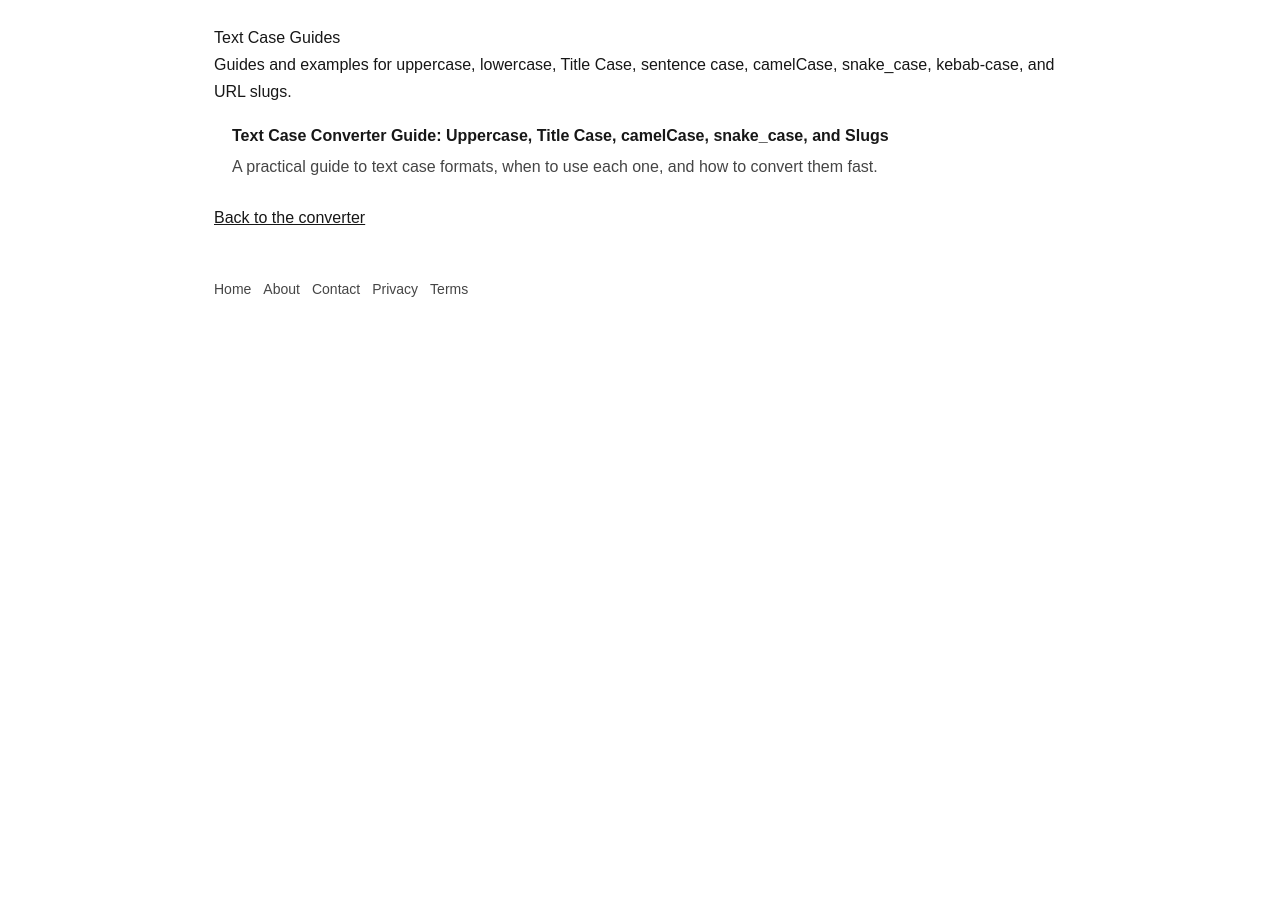
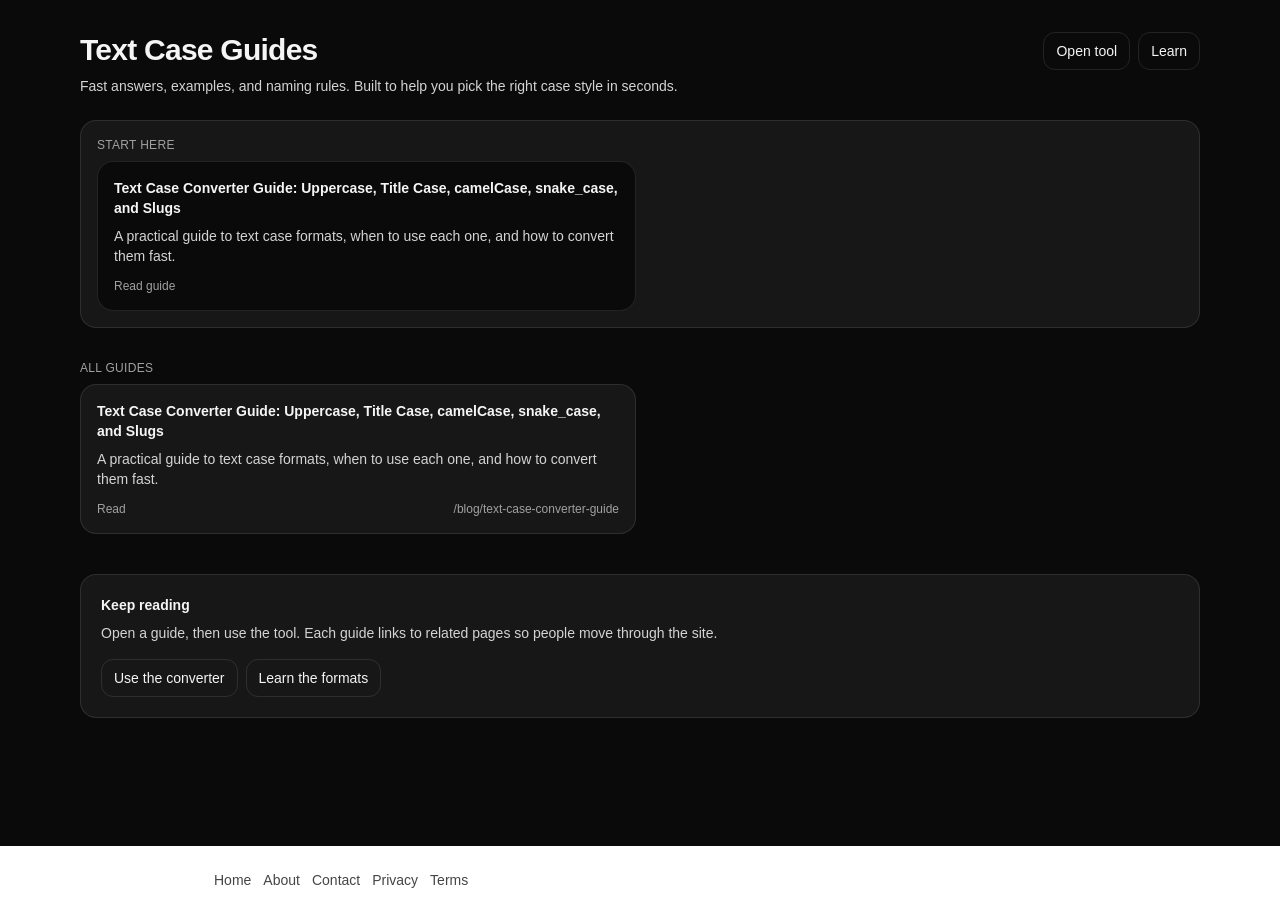
Before and after one commit to raiderj77/text-converter, a Next.js app: page /blog in a window 1280 px wide. Before the commit the page ends 800 px from the top, so only its background shows below. Built offline with nearby package versions, Linux system fonts and the light colour scheme.

Commit message:
Restyle blog pages to match site UI

```diff
--- a/app/blog/[slug]/page.tsx
+++ b/app/blog/[slug]/page.tsx
@@ -1,7 +1,12 @@
+import Link from "next/link";
 import { SITE_URL, getPostBySlug, posts } from "@/lib/blog";
 import { notFound } from "next/navigation";
 
 type ParamsPromise = Promise<{ slug: string }>;
+
+function cx(...parts: Array<string | false | null | undefined>) {
+  return parts.filter(Boolean).join(" ");
+}
 
 export async function generateStaticParams() {
   return posts.map((post) => ({ slug: post.slug }));
@@ -44,6 +49,19 @@ function buildArticleSchema(title: string, description: string, url: string) {
   };
 }
 
+function AdSlot({ label }: { label: string }) {
+  return (
+    <div className="my-8">
+      <div className="rounded-2xl border border-white/10 bg-neutral-900 p-5 text-center">
+        <div className="text-xs uppercase tracking-wide text-neutral-400">
+          {label}
+        </div>
+        <div className="mt-2 text-sm text-neutral-300">Ad slot</div>
+      </div>
+    </div>
+  );
+}
+
 export default async function BlogPostPage(props: { params: ParamsPromise }) {
   const { slug } = await props.params;
   const post = getPostBySlug(slug);
@@ -54,10 +72,15 @@ export default async function BlogPostPage(props: { params: ParamsPromise }) {
   const faqSchema = buildFaqSchema(post.faq);
   const articleSchema = buildArticleSchema(post.title, post.description, url);
 
-  const moreGuides = posts.filter((p) => p.slug !== post.slug);
+  const related =
+    post.related && post.related.length
+      ? post.related
+          .map((s) => posts.find((p) => p.slug === s))
+          .filter(Boolean)
+      : posts.filter((p) => p.slug !== post.slug).slice(0, 6);
 
   return (
-    <main style={{ maxWidth: 800, margin: "0 auto", padding: 24, lineHeight: 1.7 }}>
+    <main className="min-h-screen bg-neutral-950 text-neutral-100 pb-24">
       <script
         type="application/ld+json"
         dangerouslySetInnerHTML={{ __html: JSON.stringify(articleSchema) }}
@@ -67,41 +90,131 @@ export default async function BlogPostPage(props: { params: ParamsPromise }) {
         dangerouslySetInnerHTML={{ __html: JSON.stringify(faqSchema) }}
       />
 
-      <article>{post.content}</article>
+      <div className="mx-auto max-w-6xl px-4 py-8">
+        <div className="flex items-center justify-between gap-3">
+          <div className="text-sm text-neutral-300">
+            <Link href="/blog" className="underline">
+              Blog
+            </Link>
+            <span className="mx-2 text-neutral-500">/</span>
+            <span className="text-neutral-400">{post.slug}</span>
+          </div>
 
-      <div style={{ margin: "36px 0" }}>
-        <div
-          style={{
-            border: "1px solid rgba(0,0,0,0.08)",
-            borderRadius: 16,
-            padding: 16,
-            textAlign: "center",
-            opacity: 0.8,
-          }}
-        >
-          Ad slot
+          <div className="flex items-center gap-2">
+            <Link
+              href="/"
+              className="rounded-xl px-3 py-2 text-sm border border-white/10 hover:bg-white/10"
+            >
+              Open tool
+            </Link>
+            <Link
+              href="/learn"
+              className="rounded-xl px-3 py-2 text-sm border border-white/10 hover:bg-white/10"
+            >
+              Learn
+            </Link>
+          </div>
         </div>
-      </div>
 
-      <h2>More guides</h2>
-      <ul style={{ paddingLeft: 18 }}>
-        {moreGuides.map((p) => (
-          <li key={p.slug} style={{ marginBottom: 10 }}>
-            <a href={`/blog/${p.slug}`} style={{ fontWeight: 700 }}>
-              {p.title}
-            </a>
-            <div style={{ opacity: 0.8, marginTop: 4 }}>{p.description}</div>
-          </li>
-        ))}
-      </ul>
+        <div className="mt-6 grid grid-cols-1 lg:grid-cols-[1fr_320px] gap-6">
+          <article className="rounded-2xl border border-white/10 bg-neutral-900 p-6">
+            <div className="text-xs uppercase tracking-wide text-neutral-400">
+              Guide
+            </div>
 
-      <div style={{ marginTop: 24 }}>
-        <a href="/blog" style={{ textDecoration: "underline", marginRight: 12 }}>
-          Back to Blog
-        </a>
-        <a href="/" style={{ textDecoration: "underline" }}>
-          Use the converter
-        </a>
+            <div className="mt-3 space-y-4">
+              <div
+                className={cx(
+                  "text-neutral-100",
+                  "[&>h1]:text-2xl [&>h1]:sm:text-3xl [&>h1]:font-bold [&>h1]:tracking-tight",
+                  "[&>h2]:mt-7 [&>h2]:text-lg [&>h2]:font-semibold",
+                  "[&>h3]:mt-5 [&>h3]:text-base [&>h3]:font-semibold",
+                  "[&>p]:text-sm [&>p]:text-neutral-200 [&>p]:leading-7",
+                  "[&>ul]:pl-5 [&>ul]:text-sm [&>ul]:text-neutral-200 [&>ul]:space-y-2 [&>ul]:list-disc",
+                  "[&>ol]:pl-5 [&>ol]:text-sm [&>ol]:text-neutral-200 [&>ol]:space-y-2 [&>ol]:list-decimal",
+                  "[&>a]:underline"
+                )}
+              >
+                {post.content}
+              </div>
+
+              <div className="rounded-2xl border border-white/10 bg-neutral-950 p-4">
+                <div className="text-sm font-semibold">Use the converter</div>
+                <p className="mt-1 text-sm text-neutral-300">
+                  Paste your text once. Copy the format you need.
+                </p>
+                <div className="mt-3">
+                  <Link
+                    href="/"
+                    className="inline-block rounded-xl border border-white/10 px-3 py-2 text-sm hover:bg-white/10"
+                  >
+                    Open the tool
+                  </Link>
+                </div>
+              </div>
+
+              <AdSlot label="After content" />
+
+              <section className="rounded-2xl border border-white/10 bg-neutral-950 p-5">
+                <h2 className="text-lg font-semibold">FAQ</h2>
+                <div className="mt-4 space-y-4">
+                  {post.faq.map((f) => (
+                    <div key={f.question} className="rounded-2xl border border-white/10 bg-neutral-900 p-4">
+                      <div className="text-sm font-semibold">{f.question}</div>
+                      <div className="mt-2 text-sm text-neutral-300 leading-7">
+                        {f.answer}
+                      </div>
+                    </div>
+                  ))}
+                </div>
+              </section>
+
+              <AdSlot label="After FAQ" />
+            </div>
+          </article>
+
+          <aside className="space-y-6">
+            <div className="rounded-2xl border border-white/10 bg-neutral-900 p-5">
+              <div className="text-sm font-semibold">More guides</div>
+              <p className="mt-2 text-sm text-neutral-300">
+                Follow the next link and keep momentum.
+              </p>
+
+              <div className="mt-4 space-y-2">
+                {(related as any[]).map((p) => (
+                  <Link
+                    key={p.slug}
+                    href={`/blog/${p.slug}`}
+                    className="block rounded-2xl border border-white/10 bg-neutral-950 p-3 hover:bg-white/5"
+                  >
+                    <div className="text-sm font-semibold">{p.title}</div>
+                    <div className="mt-1 text-sm text-neutral-300">
+                      {p.description}
+                    </div>
+                  </Link>
+                ))}
+              </div>
+
+              <div className="mt-4 flex gap-2">
+                <Link href="/blog" className="text-sm underline">
+                  Blog index
+                </Link>
+                <Link href="/" className="text-sm underline">
+                  Tool
+                </Link>
+              </div>
+            </div>
+
+            <div className="rounded-2xl border border-white/10 bg-neutral-900 p-5">
+              <div className="text-xs uppercase tracking-wide text-neutral-400">
+                Support
+              </div>
+              <div className="mt-2 text-sm text-neutral-300">
+                Ads stay light. Pages stay fast.
+              </div>
+            </div>
+          </aside>
+        </div>
       </div>
     </main>
   );
--- a/app/blog/page.tsx
+++ b/app/blog/page.tsx
@@ -1,34 +1,114 @@
+import Link from "next/link";
 import { posts } from "@/lib/blog";
 
 export const metadata = {
-  title: "Blog",
-  description: "Practical guides for text case conversion and naming conventions.",
+  title: "Blog | Text Case Converter",
+  description:
+    "Short, practical guides for uppercase, lowercase, Title Case, sentence case, camelCase, snake_case, kebab-case, and URL slugs.",
 };
 
+function cx(...parts: Array<string | false | null | undefined>) {
+  return parts.filter(Boolean).join(" ");
+}
+
 export default function BlogIndex() {
+  const items = posts.slice().sort((a, b) => a.title.localeCompare(b.title));
+
   return (
-    <main style={{ maxWidth: 900, margin: "0 auto", padding: 24, lineHeight: 1.7 }}>
-      <h1>Text Case Guides</h1>
-      <p>
-        Guides and examples for uppercase, lowercase, Title Case, sentence case, camelCase,
-        snake_case, kebab-case, and URL slugs.
-      </p>
+    <main className="min-h-screen bg-neutral-950 text-neutral-100 pb-24">
+      <div className="mx-auto max-w-6xl px-4 py-8">
+        <div className="flex items-start justify-between gap-4">
+          <div>
+            <h1 className="text-2xl sm:text-3xl font-bold tracking-tight">
+              Text Case Guides
+            </h1>
+            <p className="mt-2 text-sm text-neutral-300">
+              Fast answers, examples, and naming rules. Built to help you pick the right case style
+              in seconds.
+            </p>
+          </div>
 
-      <ul style={{ paddingLeft: 18, marginTop: 16 }}>
-        {posts.map((post) => (
-          <li key={post.slug} style={{ marginBottom: 14 }}>
-            <a href={`/blog/${post.slug}`} style={{ fontWeight: 700 }}>
-              {post.title}
-            </a>
-            <div style={{ opacity: 0.8, marginTop: 4 }}>{post.description}</div>
-          </li>
-        ))}
-      </ul>
+          <div className="flex items-center gap-2">
+            <Link
+              href="/"
+              className="rounded-xl px-3 py-2 text-sm border border-white/10 hover:bg-white/10"
+            >
+              Open tool
+            </Link>
+            <Link
+              href="/learn"
+              className="rounded-xl px-3 py-2 text-sm border border-white/10 hover:bg-white/10"
+            >
+              Learn
+            </Link>
+          </div>
+        </div>
 
-      <div style={{ marginTop: 24 }}>
-        <a href="/" style={{ textDecoration: "underline" }}>
-          Back to the converter
-        </a>
+        <div className="mt-6 rounded-2xl border border-white/10 bg-neutral-900 p-4">
+          <div className="text-xs uppercase tracking-wide text-neutral-400">
+            Start here
+          </div>
+          <div className="mt-2 grid grid-cols-1 md:grid-cols-2 gap-2">
+            {items.slice(0, 6).map((p) => (
+              <Link
+                key={p.slug}
+                href={`/blog/${p.slug}`}
+                className="rounded-2xl border border-white/10 bg-neutral-950 p-4 hover:bg-white/5"
+              >
+                <div className="text-sm font-semibold">{p.title}</div>
+                <div className="mt-2 text-sm text-neutral-300">{p.description}</div>
+                <div className="mt-3 text-xs text-neutral-400">Read guide</div>
+              </Link>
+            ))}
+          </div>
+        </div>
+
+        <div className="mt-8">
+          <div className="text-xs uppercase tracking-wide text-neutral-400">
+            All guides
+          </div>
+
+          <div className="mt-2 grid grid-cols-1 md:grid-cols-2 gap-2">
+            {items.map((p) => (
+              <Link
+                key={p.slug}
+                href={`/blog/${p.slug}`}
+                className={cx(
+                  "rounded-2xl border border-white/10 bg-neutral-900 p-4 hover:bg-white/5"
+                )}
+              >
+                <div className="text-sm font-semibold">{p.title}</div>
+                <div className="mt-2 text-sm text-neutral-300">{p.description}</div>
+                <div className="mt-3 flex items-center justify-between">
+                  <span className="text-xs text-neutral-400">Read</span>
+                  <span className="text-xs text-neutral-400">/blog/{p.slug}</span>
+                </div>
+              </Link>
+            ))}
+          </div>
+        </div>
+
+        <div className="mt-10 rounded-2xl border border-white/10 bg-neutral-900 p-5">
+          <div className="text-sm font-semibold">Keep reading</div>
+          <p className="mt-2 text-sm text-neutral-300">
+            Open a guide, then use the tool. Each guide links to related pages so people move
+            through the site.
+          </p>
+          <div className="mt-4 flex flex-wrap gap-2">
+            <Link
+              href="/"
+              className="rounded-xl border border-white/10 px-3 py-2 text-sm hover:bg-white/10"
+            >
+              Use the converter
+            </Link>
+            <Link
+              href="/learn"
+              className="rounded-xl border border-white/10 px-3 py-2 text-sm hover:bg-white/10"
+            >
+              Learn the formats
+            </Link>
+          </div>
+        </div>
       </div>
     </main>
   );
```
